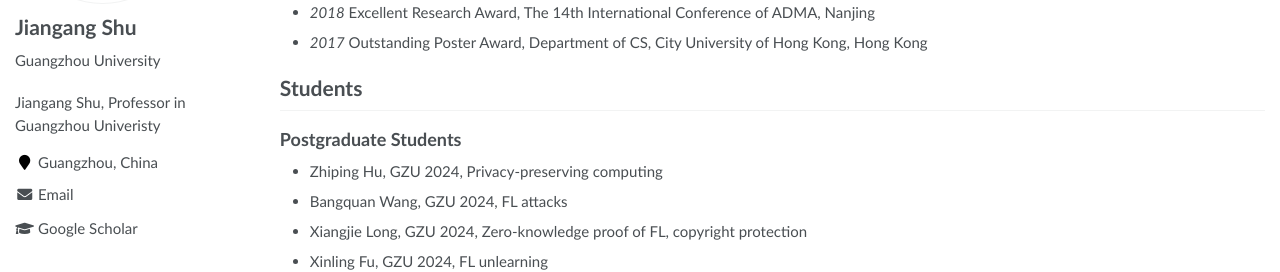
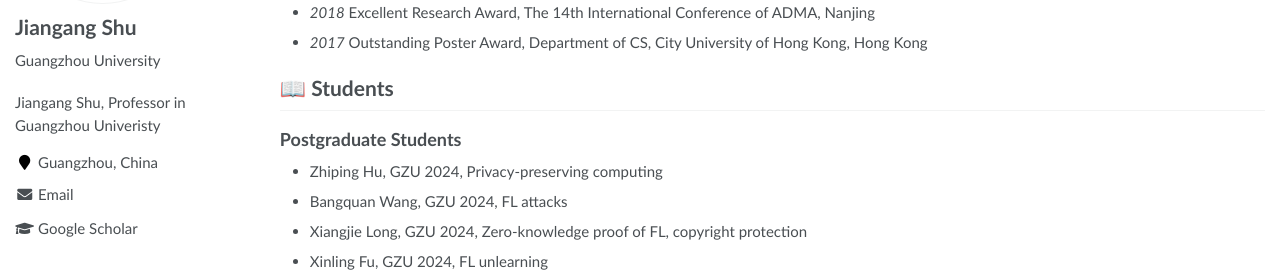
Before and after one commit to jgshu/jgshu.github.io, a Jekyll site: the page built from _pages/about.md, in a window 1280 px wide and 900 px high, scrolled down 1691 px. Shown: the part 272-544 px from the top of the window. Built offline with Jekyll 4.4.1, drawn with Linux system fonts in a browser that asks for light colours.

```diff
--- a/_pages/about.md
+++ b/_pages/about.md
@@ -110,8 +110,7 @@ computing. *IEEE Internet of Things Journal*, 11(2): 1866-1879, 2024.
 - *2019.05 - 2020.02*, [Lorem](https://github.com/), China.
 -->
 
-# Students
-
+# 📖 Students
 ## Postgraduate Students ##
 - Zhiping Hu, GZU 2024, Privacy-preserving computing
 - Bangquan Wang, GZU 2024, FL attacks
```
